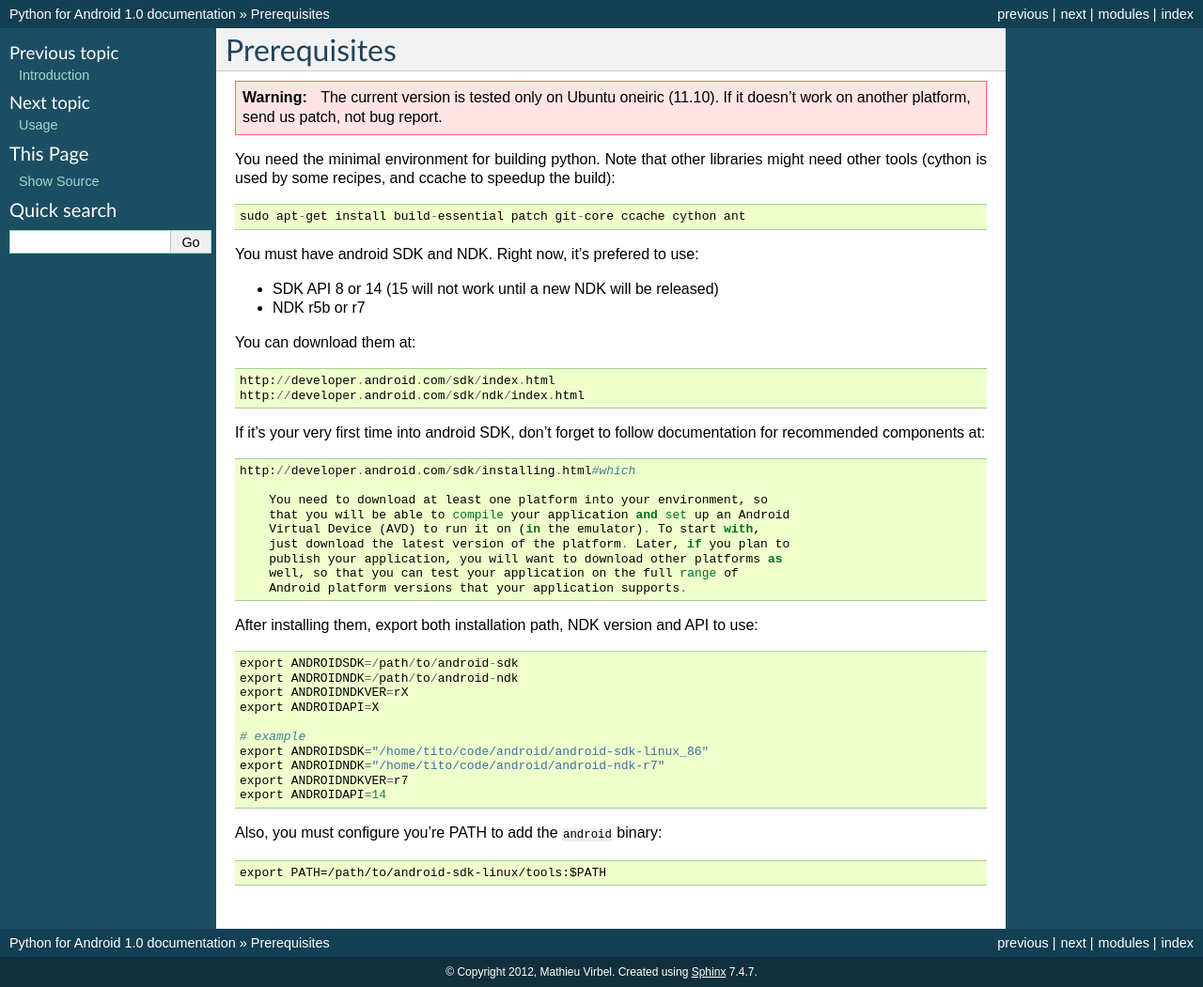
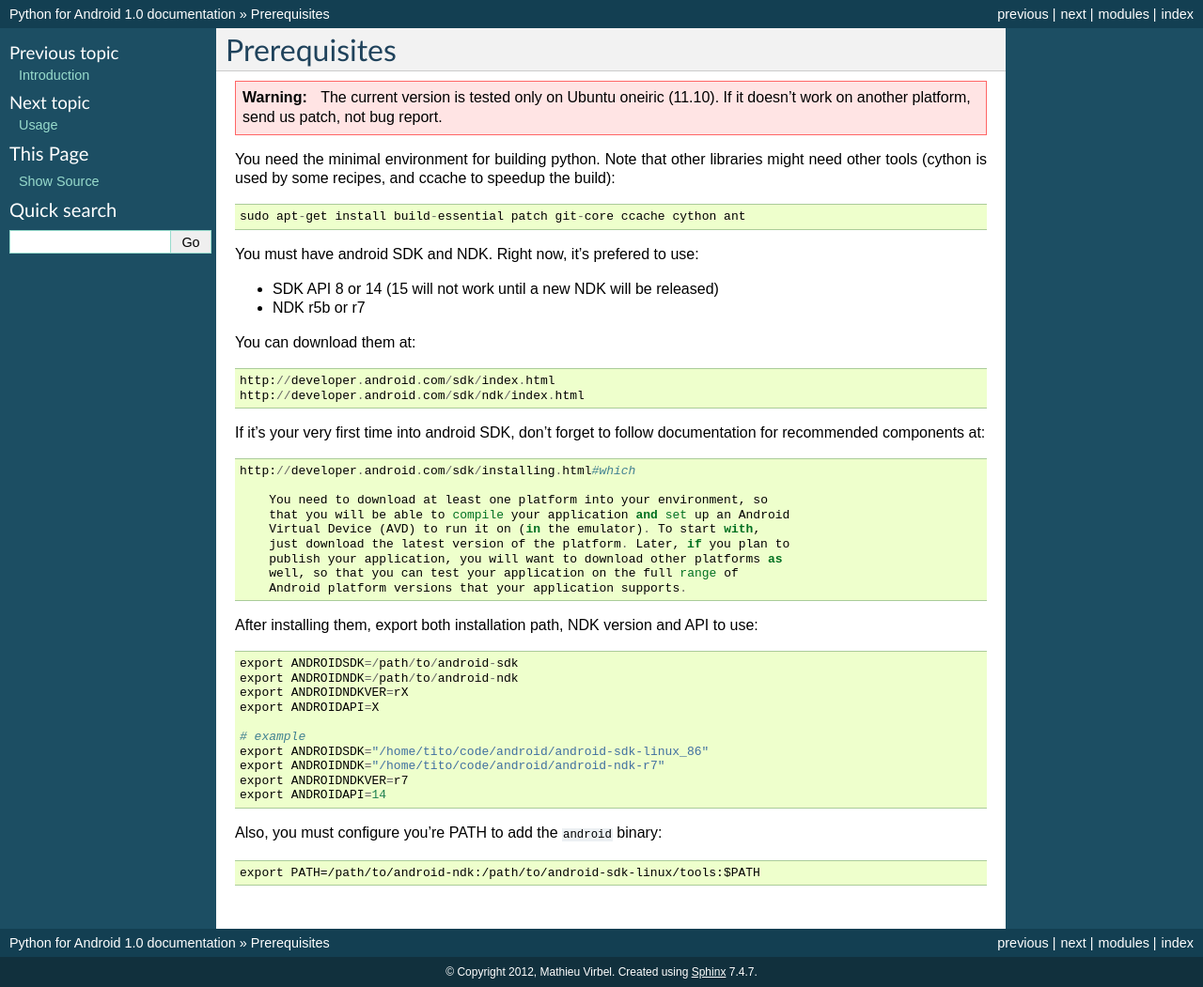
Before and after one commit to NeymarJohn/python-with-android, a Sphinx documentation site: the page built from docs/source/prerequisites.rst, in a window 1280 px wide. Shown: the whole page at 94% size. Built offline with Sphinx 7.4.7, drawn with Linux system fonts in a browser that asks for light colours.

```diff
--- a/docs/source/prerequisites.rst
+++ b/docs/source/prerequisites.rst
@@ -49,4 +49,4 @@ After installing them, export both installation path, NDK version and API to use
 
 Also, you must configure you're PATH to add the ``android`` binary::
 
-    export PATH=/path/to/android-sdk-linux/tools:$PATH
+    export PATH=/path/to/android-ndk:/path/to/android-sdk-linux/tools:$PATH
```
